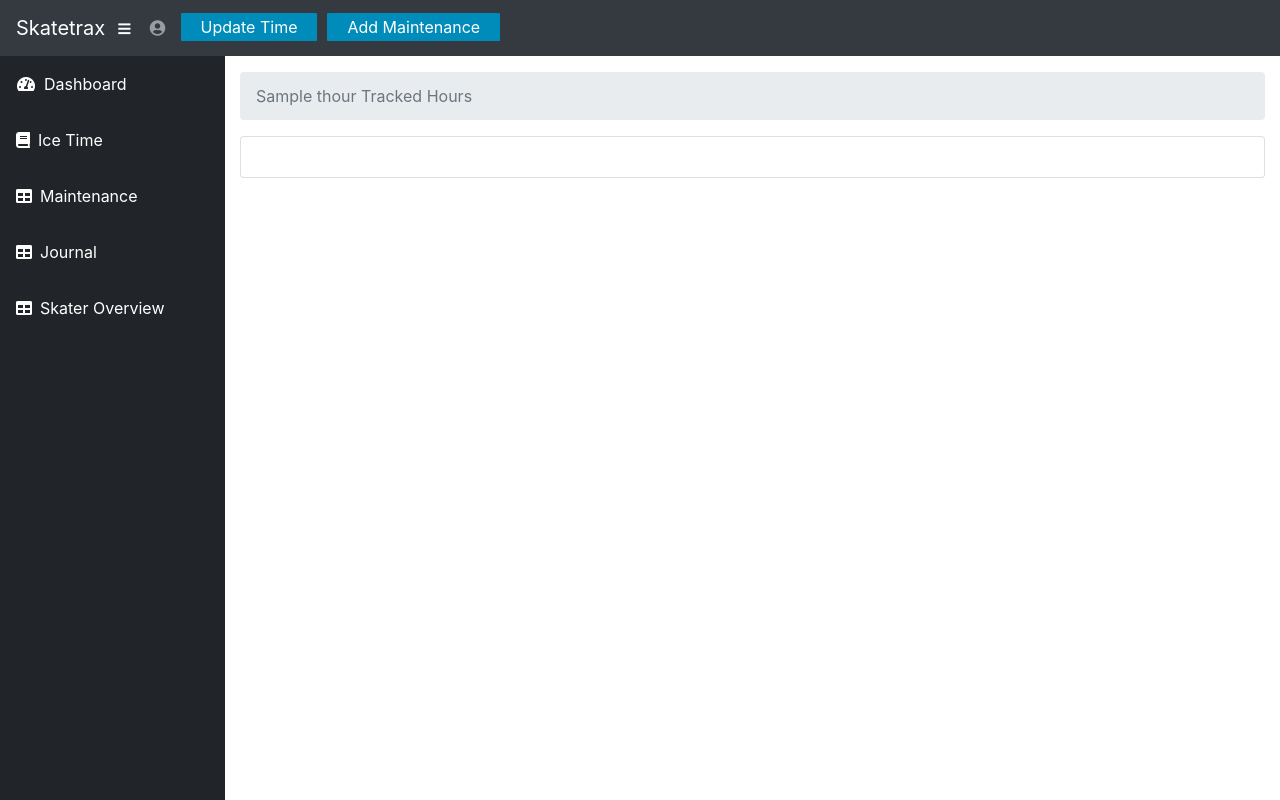
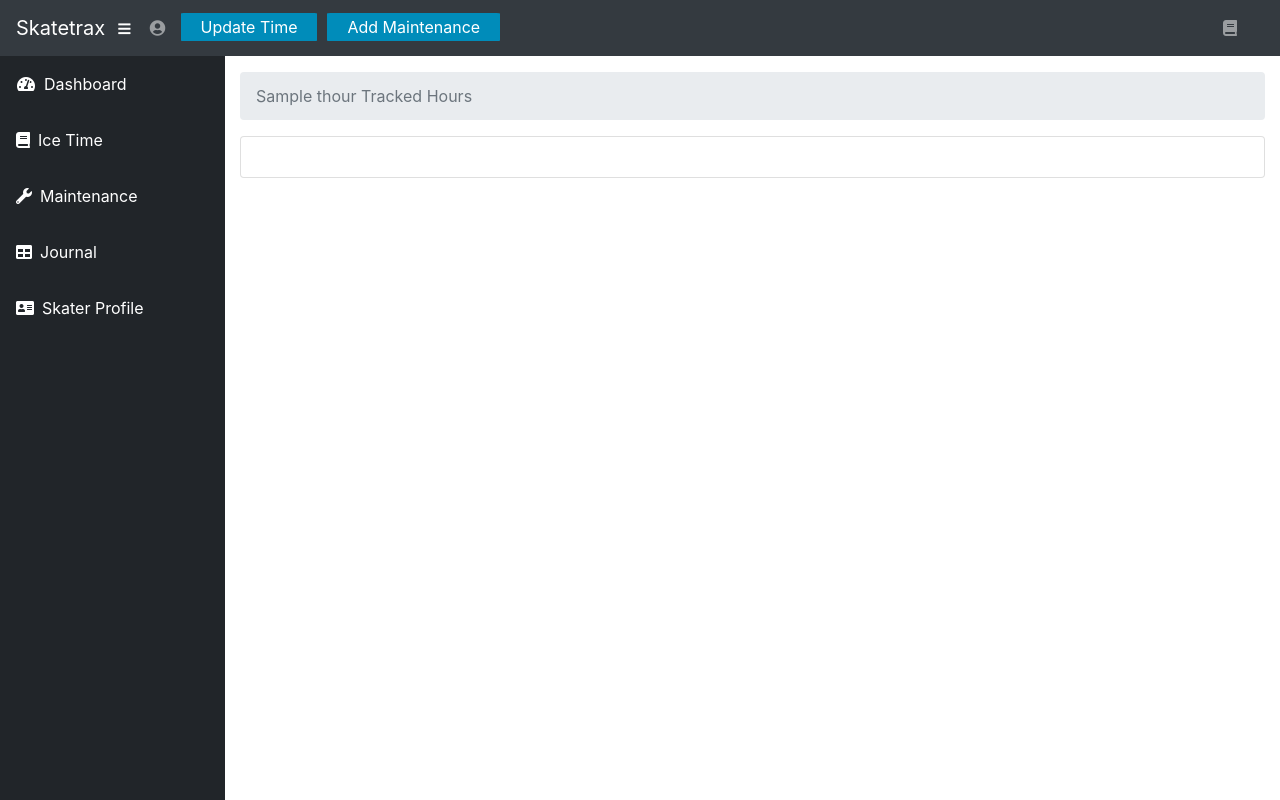
Before and after one commit to kami-nashi/skatetrax, a Flask app: template app/templates/template.html in a window 1280 px wide. Run offline with Flask 2, Linux system fonts and the light colour scheme; the template is opened without the code that fills it: most values are stand-ins (such as "Sample title", 1, 10 or a date in 2020); parts of the project's set-up code (start-up, migrations or seed data) failed here and were passed over; some libraries are stand-ins or nearby versions.

Commit message:
Adding help icon, git repo link, spreadsheet link

```diff
--- a/app/templates/template.html
+++ b/app/templates/template.html
@@ -54,6 +54,20 @@
       </ul>
    </div>
 </div>
+<ul class="navbar-nav d-none d-md-inline-block form-inline ml-auto mr-0 mr-md-3 my-2 my-md-0">
+        <li class="nav-item dropdown no-arrow ">
+          <a class="nav-link dropdown-toggle" href="#" id="userDropdown" role="button" data-toggle="dropdown" aria-haspopup="true" aria-expanded="true">
+            <i class="fas fa-book fa-fw"></i>
+          </a>
+          <div class="dropdown-menu dropdown-menu-right " aria-labelledby="userDropdown">
+            <a class="dropdown-item" target="_blank" href="https://docs.google.com/spreadsheets/d/10NnDnV2HpXcRsGWtajCnOiUfoitcLQloFosvLXYcEMU">Original Spreadsheet</a>
+            <a class="dropdown-item" target="_blank" href="https://github.com/kami-nashi/skatetrax">Github Repo</a>
+            <div class="dropdown-divider"></div>
+            <a class="dropdown-item" href="#" >How To Use</a>
+          </div>
+        </li>
+      </ul>
+
     </nav>
     <div id="wrapper">
       <!-- Sidebar -->
@@ -61,9 +75,9 @@
         <li class="nav-item active">
           <a class="nav-link" href="/"><i class="fas fa-fw fa-tachometer-alt"></i><span class="px-2">Dashboard</span></a>
           <a class="nav-link" href="/ice_time"><i class="fas fa-book fa-book-alt"></i><span class="px-2">Ice Time</span></a>
-          <a class="nav-link" href="/maintenance"><i class="fas fa-table fa-table-alt"></i><span class="px-2">Maintenance</span></a>
+          <a class="nav-link" href="/maintenance"><i class="fas fa-wrench fa-wrench-alt"></i><span class="px-2">Maintenance</span></a>
           <a class="nav-link" href="/journal"><i class="fas fa-table fa-table-alt"></i><span class="px-2">Journal</span></a>
-          <a class="nav-link" href="/skater_overview"><i class="fas fa-table fa-table-alt"></i><span class="px-2">Skater Overview</span></a>
+          <a class="nav-link" href="/skater_overview"><i class="fas fa-address-card fa-address-card-alt"></i><span class="px-2">Skater Profile</span></a>
         </li>
       </ul>
 
```
